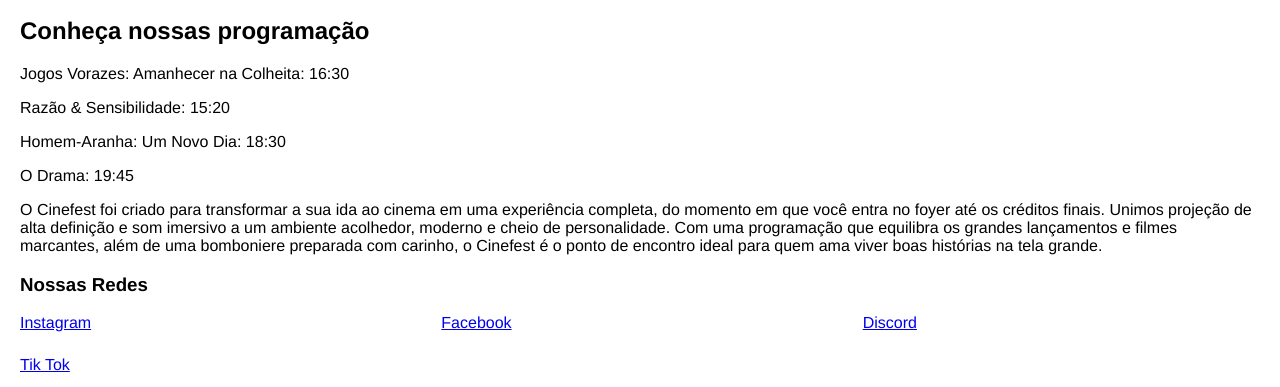
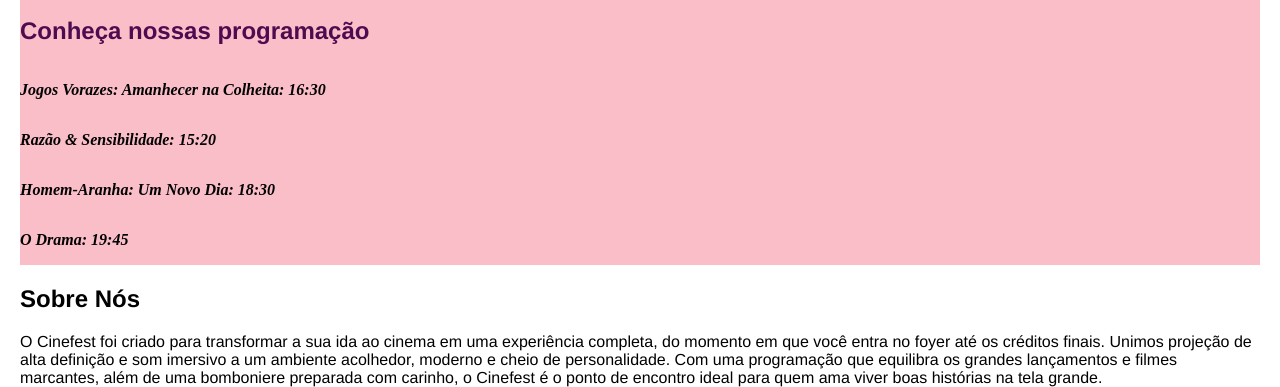
Before and after one commit to lauracristina26/2TERMO, a website: page LIMA/RECUPERATIVA/index.html in a window 1280 px wide. Shown: the part 1067-1454 px from the top of the page. Drawn offline with Linux system fonts and the light colour scheme.

Commit message:
Continuação da Atividade Recuperativa - 24.11.26

```diff
--- a/LIMA/RECUPERATIVA/index.html
+++ b/LIMA/RECUPERATIVA/index.html
@@ -86,7 +86,8 @@
 
         <section id="sobre">
             <article class="sobre">
-                <p>O Cinefest foi criado para transformar a sua ida ao cinema em uma experiência completa, do momento em que você entra no foyer até os créditos finais. Unimos projeção de alta definição e som imersivo a um ambiente acolhedor, moderno e cheio de personalidade. Com uma programação que equilibra os grandes lançamentos e filmes marcantes, além de uma bomboniere preparada com carinho, o Cinefest é o ponto de encontro ideal para quem ama viver boas histórias na tela grande.</p>
+            <h2>Sobre Nós</h2>
+            <p>O Cinefest foi criado para transformar a sua ida ao cinema em uma experiência completa, do momento em que você entra no foyer até os créditos finais. Unimos projeção de alta definição e som imersivo a um ambiente acolhedor, moderno e cheio de personalidade. Com uma programação que equilibra os grandes lançamentos e filmes marcantes, além de uma bomboniere preparada com carinho, o Cinefest é o ponto de encontro ideal para quem ama viver boas histórias na tela grande.</p>
             </article>
         </section>
     </main>
--- a/LIMA/RECUPERATIVA/style.css
+++ b/LIMA/RECUPERATIVA/style.css
@@ -159,3 +159,22 @@ body {
 .card-img:hover figcaption {
     transform: translateY(0);
 }
+
+.programacao {
+    display: flex;
+    background-color: var(--rosa-blush);
+    flex-direction: column;
+    justify-content: center;
+}
+
+.programacao h2 {
+    font-family: var(--fonte-secundaria);
+    color: var(--roxo-escuro);
+}
+
+.programacao p {
+    color: black;
+    font-family: var(--fonte-principal);
+    font-style: italic;
+    font-weight: 700;
+}
```
